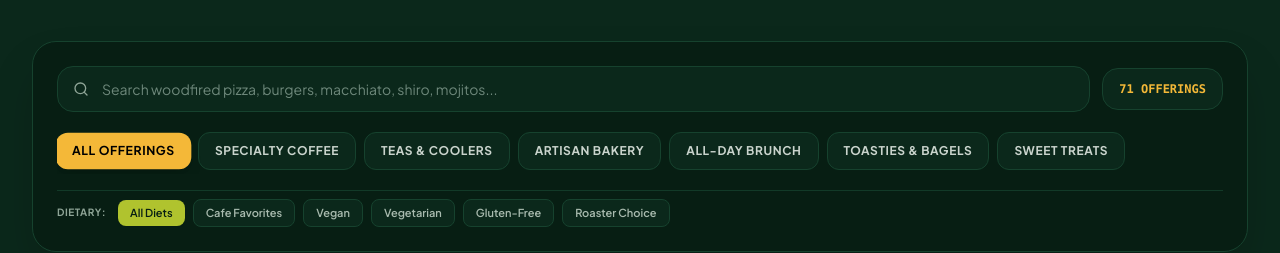
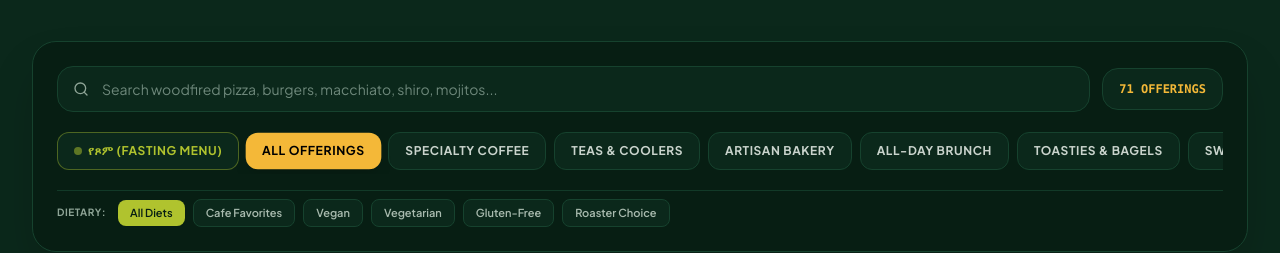
Before and after one commit to Meargteame/bloom-cafe, a React (Vite) app in the folder frontend/: page / in a window 1280 px wide. Shown: the part 1606-1859 px from the top of the page. Built offline with nearby package versions, Linux system fonts and the light colour scheme; no server answers; a web font is replaced by a local one.

Commit message:
Add Orthodox Fasting (የጾም) one-tap filter and format OrderTrayDrawer prices in Birr

```diff
--- a/frontend/src/components/DigitalMenu.tsx
+++ b/frontend/src/components/DigitalMenu.tsx
@@ -124,13 +124,37 @@
 
         {/* Categories Horizontal Pills */}
         <div className="flex items-center gap-2 overflow-x-auto pb-1 no-scrollbar pt-1">
+          {/* Dedicated Fasting Toggle Pill */}
+          <button
+            type="button"
+            onClick={() => {
+              if (selectedDietary === 'vegan') {
+                setSelectedDietary('all');
+              } else {
+                setSelectedDietary('vegan');
+                setSelectedCategory('all');
+              }
+            }}
+            className={`flex items-center gap-1.5 px-4 py-2.5 rounded-xl text-xs font-bold uppercase tracking-wider whitespace-nowrap transition-all select-none border ${
+              selectedDietary === 'vegan'
+                ? 'bg-[#B0C32E] text-[#071E13] border-[#B0C32E] shadow-lg font-black ring-2 ring-[#B0C32E]/40'
+                : 'bg-[#0B281B] text-[#B0C32E] border-[#B0C32E]/40 hover:bg-[#123827]'
+            }`}
+          >
+            <span className="w-2 h-2 rounded-full bg-[#B0C32E] animate-pulse" />
+            <span>የጾም (Fasting Menu)</span>
+          </button>
+
           {categories.map((cat) => {
-            const isSelected = selectedCategory === cat.id;
+            const isSelected = selectedCategory === cat.id && selectedDietary !== 'vegan';
             return (
               <button
                 key={cat.id}
                 type="button"
-                onClick={() => setSelectedCategory(cat.id)}
+                onClick={() => {
+                  setSelectedCategory(cat.id);
+                  if (selectedDietary === 'vegan') setSelectedDietary('all');
+                }}
                 className={`flex items-center gap-2 px-4 py-2.5 rounded-xl text-xs font-bold uppercase tracking-wider whitespace-nowrap transition-all select-none ${
                   isSelected
                     ? 'bg-[#F4B838] text-black shadow-lg scale-[1.02]'
--- a/frontend/src/components/OrderTrayDrawer.tsx
+++ b/frontend/src/components/OrderTrayDrawer.tsx
@@ -157,17 +157,27 @@
                     </p>
                   </div>
                 ) : (
-                items.map(({ item, quantity }) => (
+                  items.map(({ item, quantity }) => {
+                    const nameMatch = item.name.match(/^(.*?)\s*\((.*?)\)$/);
+                    const amharicName = nameMatch ? nameMatch[1].trim() : null;
+                    const mainTitle = nameMatch ? nameMatch[2].trim() : item.name;
+
+                    return (
                       <div
                         key={item.id}
                         className="bg-[#071E13] p-4 rounded-xl border border-[#16422E] flex items-center justify-between gap-3 shadow-xs"
                       >
                         <div className="flex-1 min-w-0">
+                          {amharicName && (
+                            <span className="text-[10px] text-[#8FA597] font-sans block truncate">
+                              {amharicName}
+                            </span>
+                          )}
                           <h4 className="text-sm font-editorial font-bold text-white truncate">
-                        {item.name}
+                            {mainTitle}
                           </h4>
                           <span className="font-mono text-xs text-[#F4B838]">
-                        {cafeInfo.currencySymbol}{item.price.toFixed(2)} each
+                            {item.price} {cafeInfo.currencySymbol} each
                           </span>
                         </div>
 
@@ -202,7 +212,8 @@
                           </button>
                         </div>
                       </div>
-                ))
+                    );
+                  })
                 )}
 
                 {/* Special Instructions */}
@@ -228,15 +239,15 @@
                   <div className="space-y-1.5 text-xs text-[#CAD4CD]">
                     <div className="flex justify-between">
                       <span>Subtotal:</span>
-                    <span className="font-mono text-white">{cafeInfo.currencySymbol}{subtotal.toFixed(2)}</span>
+                      <span className="font-mono text-white">{subtotal} {cafeInfo.currencySymbol}</span>
                     </div>
                     <div className="flex justify-between">
                       <span>Est. Tax (8%):</span>
-                    <span className="font-mono text-white">{cafeInfo.currencySymbol}{estimatedTax.toFixed(2)}</span>
+                      <span className="font-mono text-white">{Math.round(estimatedTax)} {cafeInfo.currencySymbol}</span>
                     </div>
                     <div className="flex justify-between text-base font-bold text-white pt-2 border-t border-[#16422E]">
                       <span>Total:</span>
-                    <span className="font-mono text-[#F4B838]">{cafeInfo.currencySymbol}{total.toFixed(2)}</span>
+                      <span className="font-mono text-[#F4B838]">{Math.round(total)} {cafeInfo.currencySymbol}</span>
                     </div>
                   </div>
 
```
Lines whose indentation alone changed are shown as unchanged.
